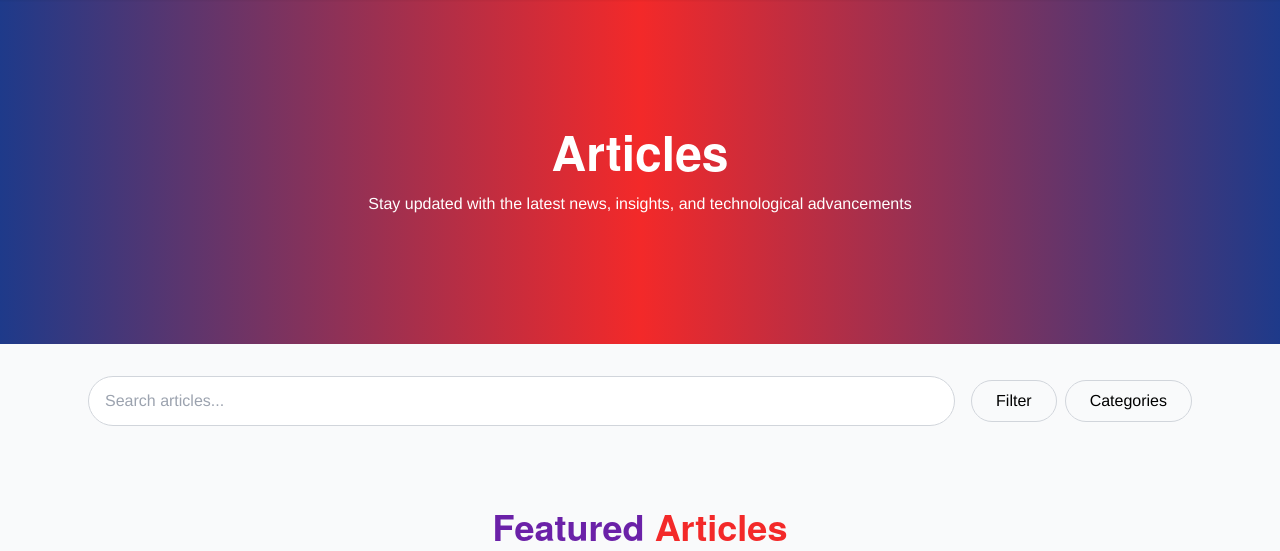
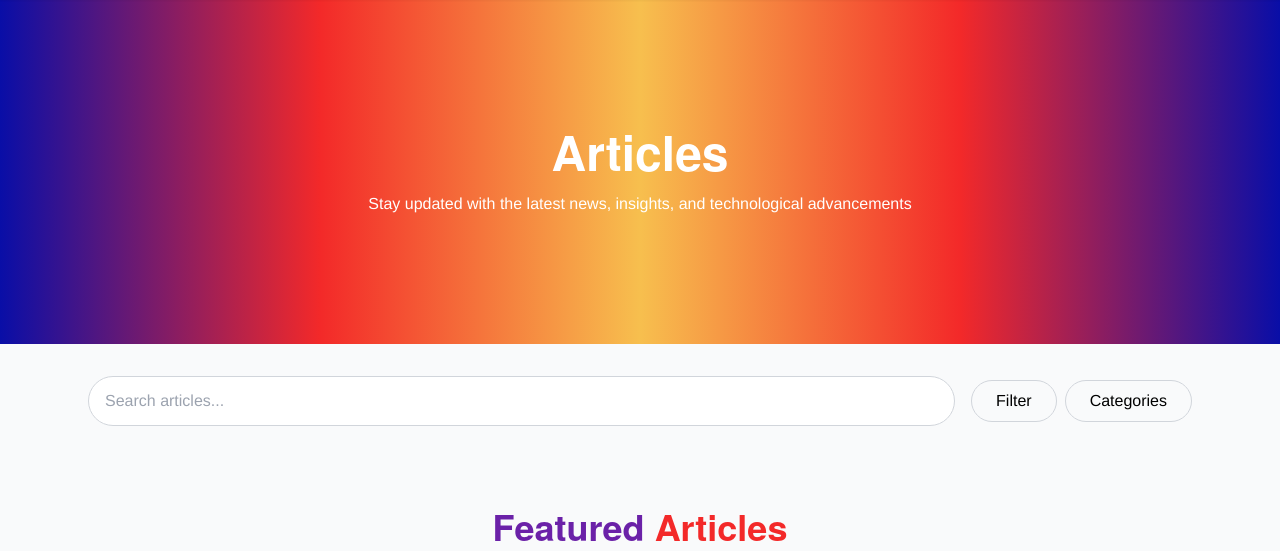
Before and after one commit to IEEESBUI/organization-website, a Django app: page /article in a window 1280 px wide. Shown: the part 64-615 px from the top of the page. Run offline with Django 5.2, Linux system fonts and the light colour scheme; data that the repository does not hold is empty; some libraries are stand-ins or nearby versions; some web fonts are replaced.

Commit message:
fix: warna hero article

```diff
--- a/article/templates/article.html
+++ b/article/templates/article.html
@@ -192,7 +192,7 @@
 {% block content %}
 <!-- Hero Section -->
  {% comment %} TODO: BIKIN DIAMOND GRADIENT {% endcomment %}
-<section class="bg-gradient-to-r from-blue-900 via-[#f32929] to-blue-900 py-32 text-center">
+ <section class="py-32 text-center text-white" style="background: linear-gradient(to right, #090EA7, #F32929, #F7BF4E, #F32929, #090EA7);">
   <h1 class="text-4xl md:text-5xl font-bold text-white mb-4 animate-on-scroll delay-400">Articles</h1>
   <p class="text-white max-w-xl mx-auto px-4 animate-on-scroll delay-400">
     Stay updated with the latest news, insights, and technological advancements
```
Also changed, not shown: 1 other file.
